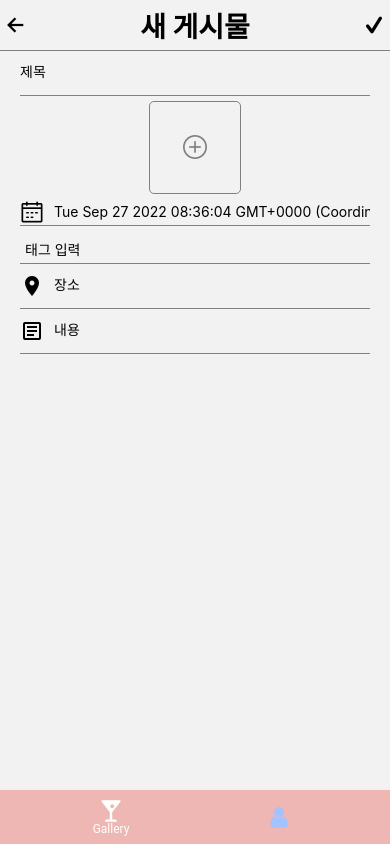
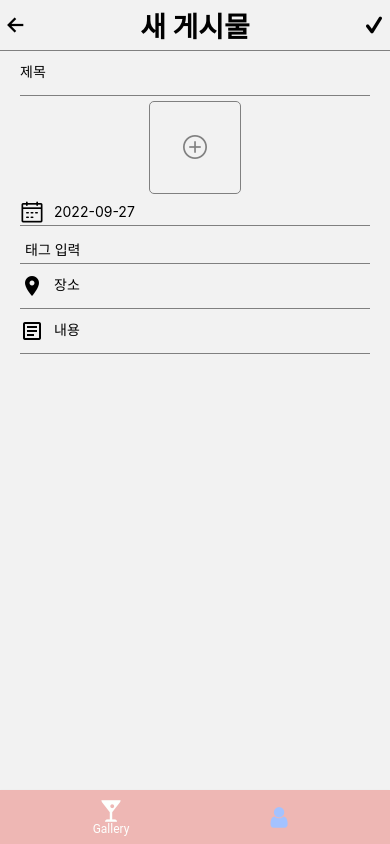
Before and after one commit to Seojeonguk/alcohol_note, a React Native app: screen /galleryForm in a window 390 px wide. Built offline with nearby package versions, Linux system fonts and the light colour scheme.

Commit message:
Revise the initial date
This will set the initial date to the day.

Signed-off-by: Seojeonguk <uk7880@naver.com>

```diff
--- a/components/gallery/GalleryForm.js
+++ b/components/gallery/GalleryForm.js
@@ -24,7 +24,7 @@ import * as MediaLibrary from 'expo-media-library';
 export default function GalleryForm({ navigation }) {
   const [gallery, setGallery] = useState({
     title: '',
-    date: new Date(),
+    date: new Date().toJSON().substring(0, 10),
     photos: [],
     content: '',
     location: '',
```
